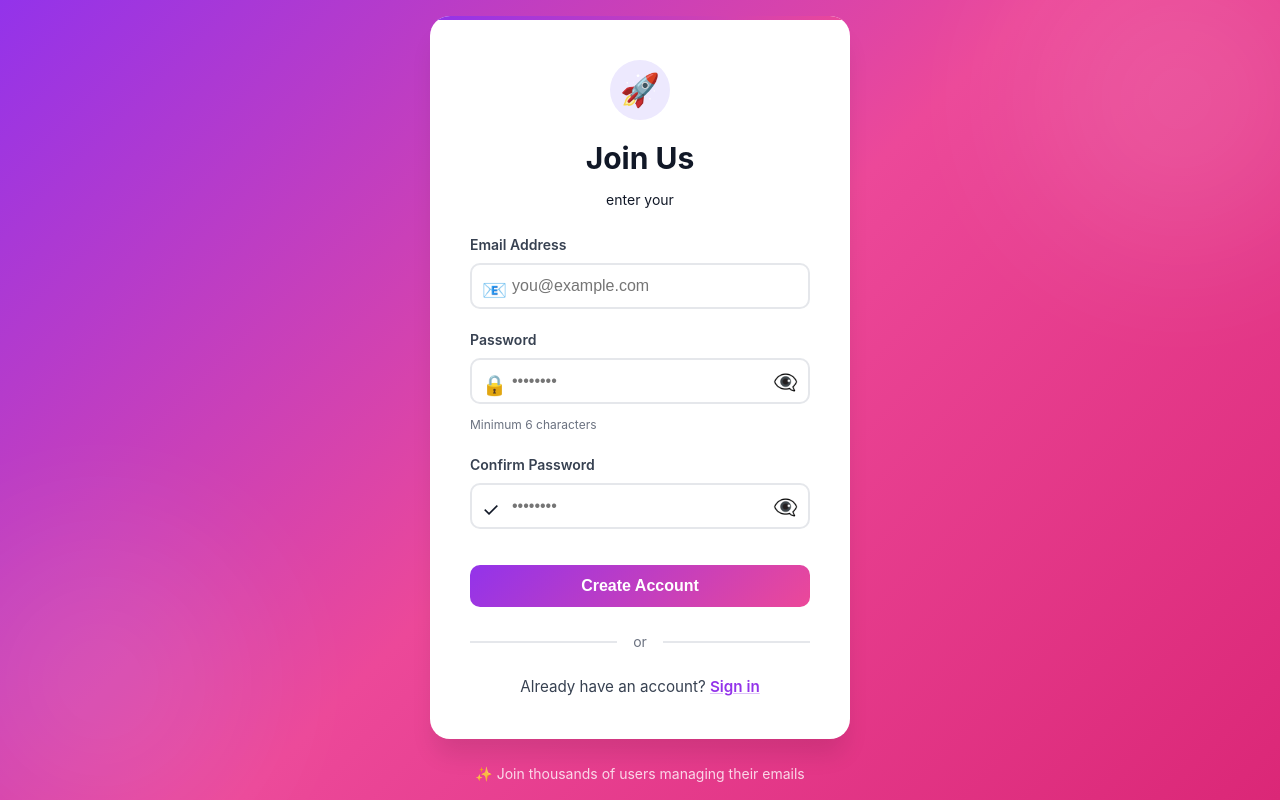
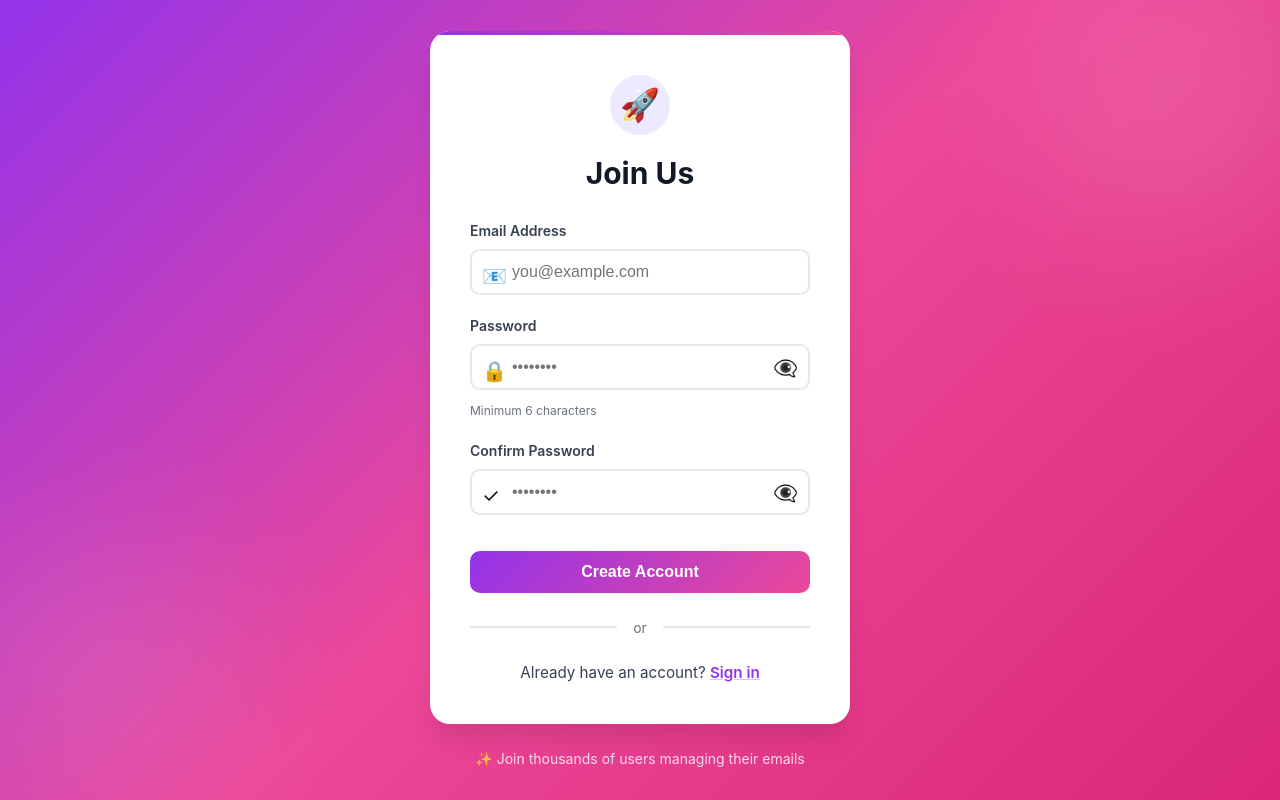
Before and after one commit to aminebouhaik/email-crud-auth, a React (Vite) app in the folder client/: page /register in a window 1280 px wide. Built offline with nearby package versions, Linux system fonts and the light colour scheme.

Commit message:
edit on the register page

```diff
--- a/client/src/pages/Register.jsx
+++ b/client/src/pages/Register.jsx
@@ -46,7 +46,7 @@ function Register() {
           <div className="auth-card-body">
             <div className="auth-logo">🚀</div>
             <h1 className="auth-title">Join Us</h1>
-            <p className="auth-subtitle">enter your </p>
+            <p className="auth-subtitle"></p>
 
             {error && (
               <div className="error-alert shake">
```
